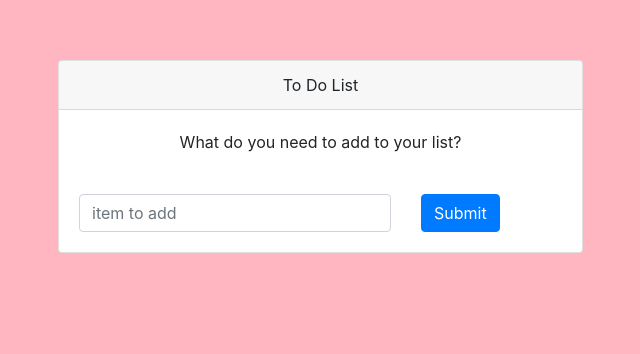
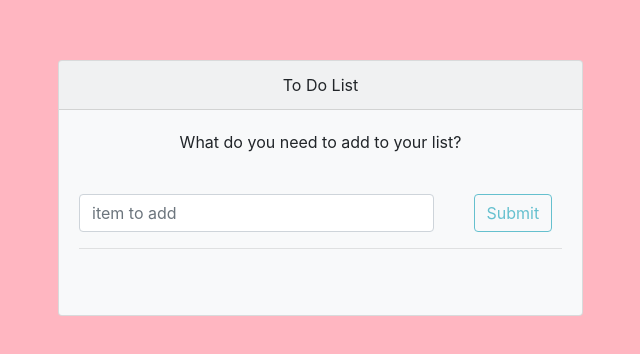
Before and after one commit to ethanpasta/ReactToDoList, a React app: page / in a window 1280 px wide. Shown: the part 140-494 px from the top of the page, without its empty margins (332-972 px from the left). Built offline with nearby package versions, Linux system fonts and the light colour scheme; the HTML template or start-up script is replaced by a standard one.

Commit message:
Add styling + check input length

```diff
--- /dev/null
+++ b/src/components/ListResults.js
@@ -0,0 +1,18 @@
+import React from 'react';
+
+const ListResults = ({ tasks }) => {
+    return (
+        <div>
+            <hr />
+            <div class="listResults">
+                {
+                    tasks.map(task => (
+                        <p key={task}>{task}</p>
+                    ))
+                }
+            </div>
+        </div>
+    )
+}
+
+export default ListResults;
--- a/src/components/App.js
+++ b/src/components/ToDoList.js
@@ -1,10 +1,10 @@
 import React from 'react';
-import ToDoInput from './ToDoInput';
-import ToDoOutput from './ToDoOutput';
+import UserInput from './UserInput';
+import ListResults from './ListResults';
 import { Card, Button } from 'react-bootstrap';
 import '../styles/Main.css';
 
-class App extends React.Component {
+class ToDoList extends React.Component {
     constructor(props) {
         super(props);
         this.state = {
@@ -13,6 +13,10 @@ class App extends React.Component {
         this.handleButtonClick = this.handleButtonClick.bind(this);
     }
     handleButtonClick(newInput) {
+        if (this.state.items.indexOf(newInput) != -1) {
+            this.setState({ errorMsg: "This task exists already!" });
+            return;
+        }
         this.setState((prevState) => ({
             items: [...prevState.items, newInput]
         }));
@@ -21,13 +25,13 @@ class App extends React.Component {
         return (
             <div className="container">
                 <div className="cardContainer">
-                    <Card style={{ width: '60%' }}>
+                    <Card bg="light" style={{ width: '60%' }}>
                         <Card.Header className="text-center">To Do List</Card.Header>
-                        <Card.Body>
+                        <Card.Body className="text-center">
                             <Card.Text className="text-center">What do you need to add to your list?</Card.Text>
                             <br />
-                            <ToDoInput callback={this.handleButtonClick} />
-                            <ToDoOutput tasks={this.state.items} />
+                            <UserInput callback={this.handleButtonClick} />
+                            <ListResults tasks={this.state.items} />
                         </Card.Body>
                     </Card>
                 </div>
@@ -36,4 +40,4 @@ class App extends React.Component {
     }
 }
 
-export default App;
+export default ToDoList;
--- a/src/components/ToDoOutput.js
+++ /dev/null
@@ -1,15 +0,0 @@
-import React from 'react';
-
-const ToDoOutput = ({ tasks }) => {
-    return (
-        <div>
-            {
-                tasks.map(task => (
-                    <p key={task} style={{ border: '1px solid black' }}>{task}</p>
-                ))
-            }
-        </div>
-    )
-}
-
-export default ToDoOutput;
--- a/src/components/ToDoInput.js
+++ b/src/components/UserInput.js
@@ -1,7 +1,7 @@
 import React from 'react';
 import { Form, Button, Row, Col } from 'react-bootstrap';
 
-class ToDoInput extends React.Component {
+class UserInput extends React.Component {
     constructor(props) {
         super(props);
         this.state = {
@@ -15,14 +15,17 @@ class ToDoInput extends React.Component {
                 this.props.callback(this.state.input);
             }}>
                 <Row>
-                    <Col sm={8}>
+                    <Col sm={9}>
                         <Form.Control
                             placeholder="item to add"
                             onChange={(e) => this.setState({ input: e.target.value })}
                         />
                     </Col>
-                    <Col sm={2}>
-                        <Button type="submit">
+                    <Col>
+                        <Button
+                            variant="outline-info"
+                            type="submit"
+                            disabled={this.state.input.length ? false : true}>
                             Submit
                         </Button>
                     </Col>
@@ -32,4 +35,4 @@ class ToDoInput extends React.Component {
     }
 }
 
-export default ToDoInput;
+export default UserInput;
--- a/src/index.js
+++ b/src/index.js
@@ -1,6 +1,6 @@
 import React from 'react';
 import { render } from 'react-dom';
-import App from './components/App';
+import ToDoList from './components/ToDoList';
 import 'bootstrap/dist/css/bootstrap.min.css';
 
-render(<App />, document.getElementById('root'));
+render(<ToDoList />, document.getElementById('root'));
--- a/src/styles/Main.css
+++ b/src/styles/Main.css
@@ -8,5 +8,8 @@
 .cardContainer {
     padding-left: 30%;
     padding-top: 200px;
-    text-align: center;
 }
+
+.listResults {
+    padding-top: 30px;
+}
```
Also changed, not shown: package.json (line endings or trailing spaces).
